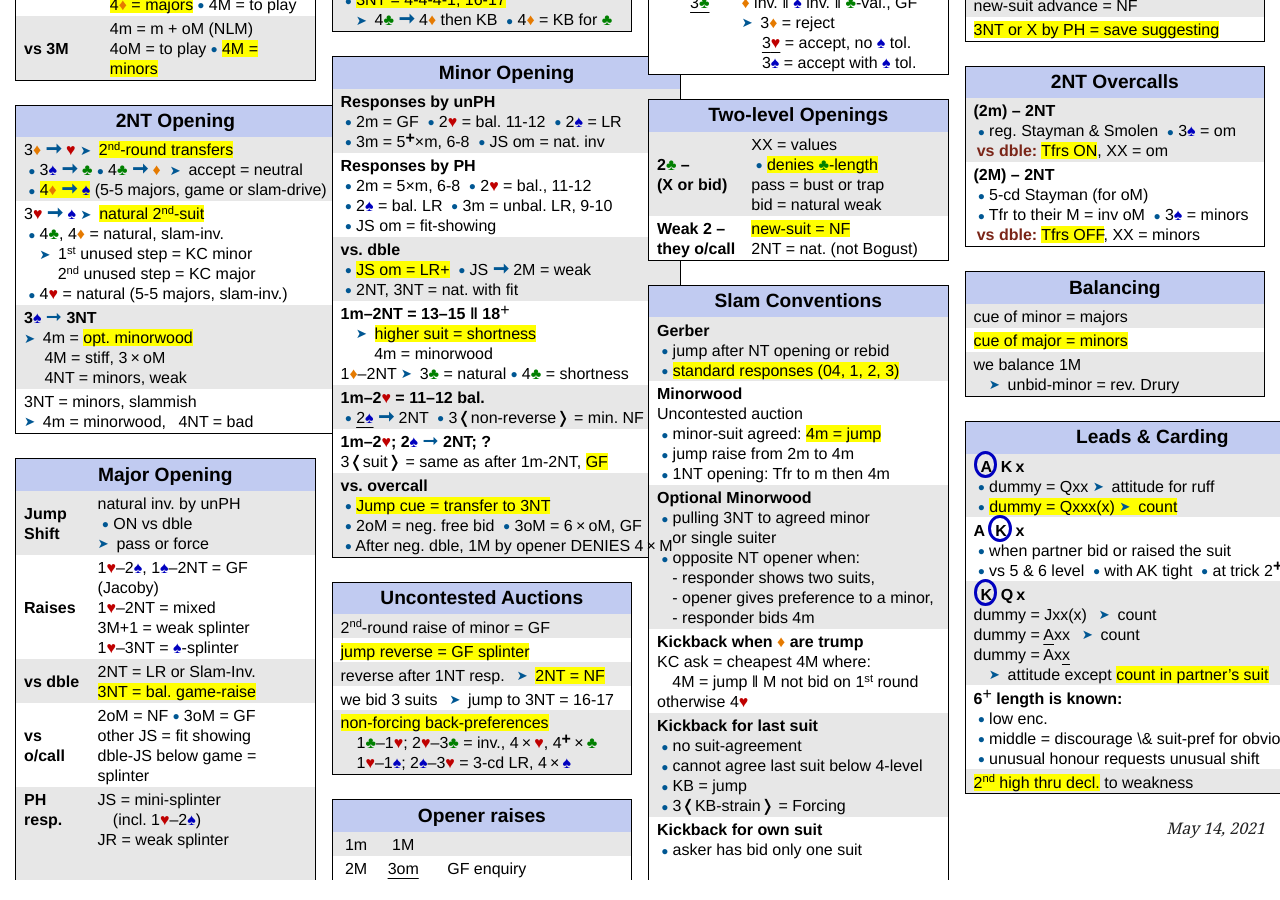
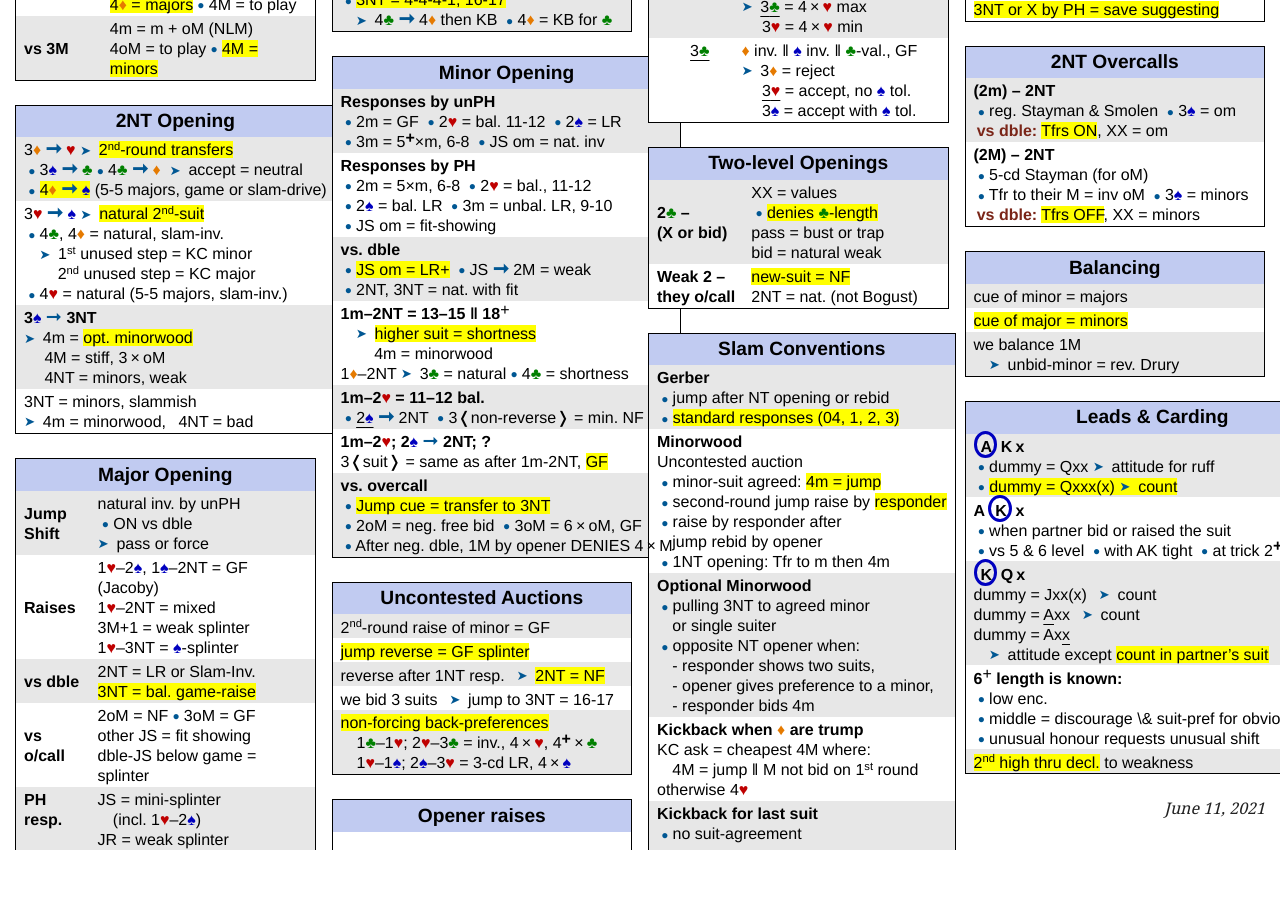
Before and after one commit to kjraywood/kjraywood.github.io, a Jekyll site: the page rbsys/reminders.html, which Jekyll copies as it is, in a window 1280 px wide and 900 px high, scrolled down 613 px. Built offline with Jekyll 4.4.1, drawn with Linux system fonts in a browser that asks for light colours; after the commit the page ends 1483 px from its top, so only the background shows below that; some of the changed text lies outside the part shown.

Commit message:
remove own-suit kickback from reminders

```diff
--- a/rbsys/reminders.html
+++ b/rbsys/reminders.html
@@ -895,7 +895,7 @@ h1 { display: none; }
 <div id="header">
 <h1>Reminders</h1>
 <div class="details">
-<span id="revdate">May 14, 2021</span>
+<span id="revdate">June 11, 2021</span>
 </div>
 </div>
 <div id="content">
@@ -1494,8 +1494,10 @@ h1 { display: none; }
 <tr>
 <td class="tableblock halign-left valign-top"><p class="tableblock"><strong>Minorwood</strong><br>
   Uncontested auction<br>
-<span class="nobr">&nbsp;<span class="vlower mildblue big">&bull;</span> minor-suit agreed:  <mark>4m = jump</span></mark>
-<span class="nobr">&nbsp;<span class="vlower mildblue big">&bull;</span> jump raise from 2m to 4m</span>
+<span class="nobr">&nbsp;<span class="vlower mildblue big">&bull;</span> minor-suit agreed:  <mark>4m = jump</span></mark><br>
+<span class="nobr">&nbsp;<span class="vlower mildblue big">&bull;</span> second-round jump raise by <mark>responder</span></mark><br>
+<span class="nobr">&nbsp;<span class="vlower mildblue big">&bull;</span> raise by responder after</span><span class="backspacey"> </span>
+<span class="nobr"><span class="indent">&nbsp; </span> jump rebid by opener</span><br>
 <span class="nobr">&nbsp;<span class="vlower mildblue big">&bull;</span> 1NT opening: Tfr to m then 4m</span></p></td>
 </tr>
 <tr>
@@ -1520,13 +1522,6 @@ h1 { display: none; }
 <span class="nobr">&nbsp;<span class="vlower mildblue big">&bull;</span> KB = jump</span>
 <span class="nobr">&nbsp;<span class="vlower mildblue big">&bull;</span> 3&#x276c;KB-strain&#x276d; = Forcing</span></p></td>
 </tr>
-<tr>
-<td class="tableblock halign-left valign-top"><p class="tableblock"><strong>Kickback for own suit</strong><br>
-<span class="nobr">&nbsp;<span class="vlower mildblue big">&bull;</span> asker has bid only one suit</span><br>
-<span class="nobr">&nbsp;<span class="vlower mildblue big">&bull;</span> KB = jump</span><br>
-<span class="nobr">&nbsp;<span class="vlower mildblue big">&bull;</span> 3&#x276c;KB-strain&#x276d; = Forcing</span><span class="backspacey"> </span>
-<span class="nobr"><span class="indent">&nbsp; </span> &#x2016;&ensp;own-suit = <span class="cardsuit blue">&#x2660;&#xFE0E;</span>&emsp;&amp;&ensp;4NT = jump</span></p></td>
-</tr>
 </tbody>
 </table>
 <table class="tableblock frame-all grid-none fit-content">
@@ -1699,7 +1694,7 @@ h1 { display: none; }
 </tbody>
 </table>
 <div class="paragraph">
-<p><span class="right xemph">May 14, 2021</span></p>
+<p><span class="right xemph">June 11, 2021</span></p>
 </div>
 </div>
 </body>
```
